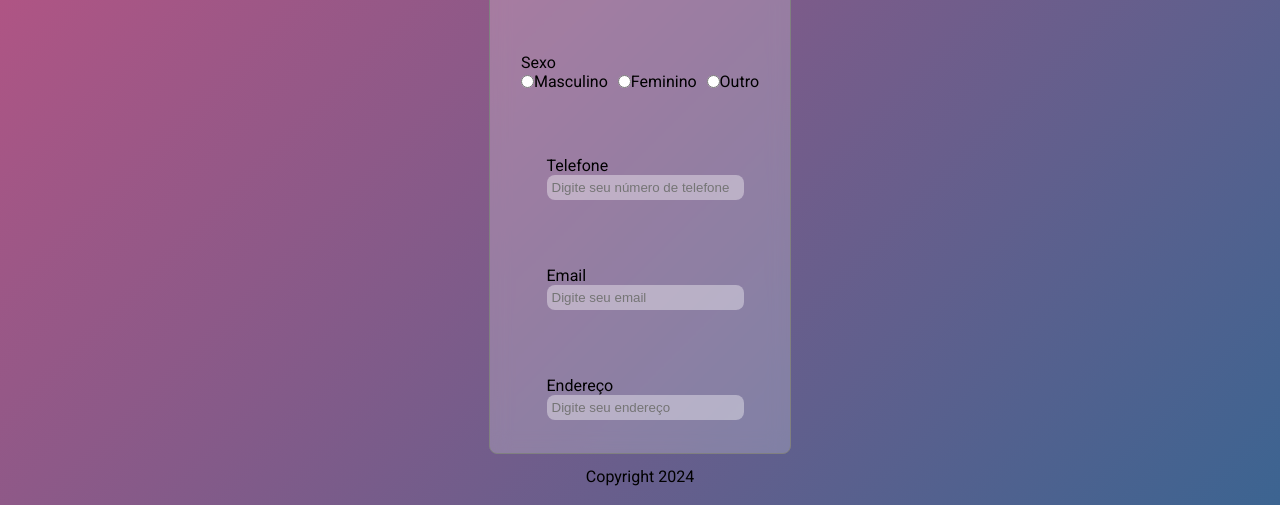
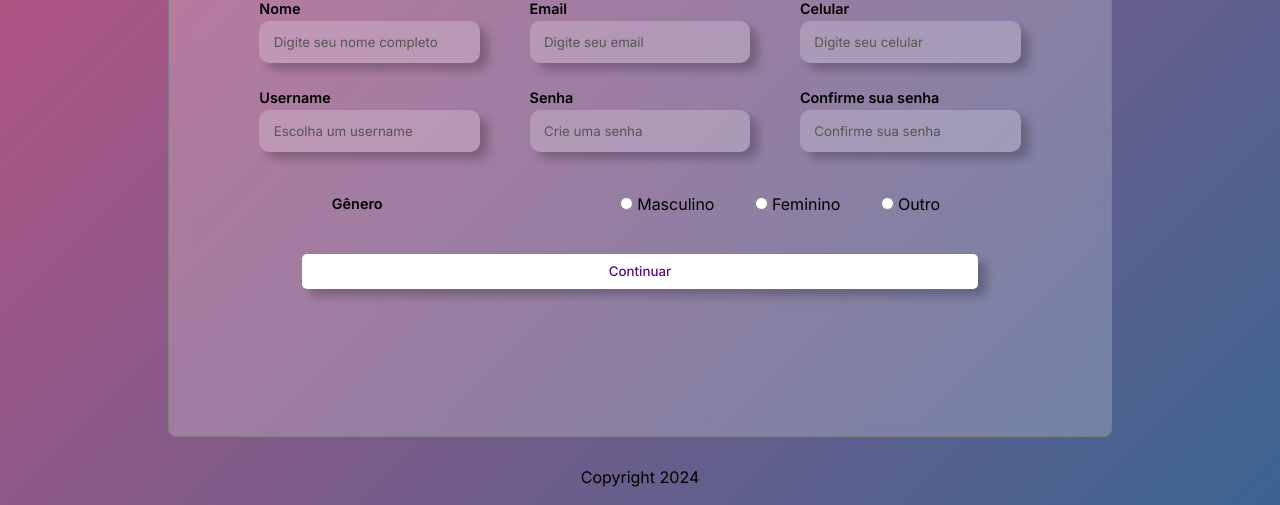
Before and after one commit to lucasolv/pratica-presencial-1e2, a plain HTML site: page cadastro.html in a window 1280 px wide. Shown: the part 295-800 px from the top of the page. Drawn offline with Linux system fonts and the light colour scheme.

Commit message:
Definindo HTML e CSS da página de cadastro

```diff
--- a/cadastro.html
+++ b/cadastro.html
@@ -18,42 +18,55 @@
     </header>
     <main>
         <form>
-            <div class="containerInput">
-                <label for="">Nome Completo</label>
-                <input class="inputs" type="text" placeholder="Digite seu nome">
+            <h1 id="titleForm">Cadastre-se</h1>
+            <div class="inputGroup">
+                <div class="inputBox">
+                    <label for="name">Nome</label>
+                    <input type="text" id="name" name="name" placeholder="Digite seu nome completo" required>
+                </div>
+                <div class="inputBox">
+                    <label for="email">Email</label>
+                    <input type="email" id="email" name="email" placeholder="Digite seu email" required>
+                </div>
+                <div class="inputBox">
+                    <label for="celular">Celular</label>
+                    <input type="tel" id="celular" name="celular" placeholder="Digite seu celular" required>
+                </div>
+                <div class="inputBox">
+                    <label for="username">Username</label>
+                    <input type="text" id="username" name="username" placeholder="Escolha um username" required>
+                </div>
+                <div class="inputBox">
+                    <label for="password">Senha</label>
+                    <input type="password" id="password" name="password" placeholder="Crie uma senha" required>
+                </div>
+                <div class="inputBox">
+                    <label for="confirmPassword">Confirme sua senha</label>
+                    <input type="password" id="confirmPassword" name="confirmPassword" placeholder="Confirme sua senha" required>
+                </div>
             </div>
-            <div class="containerInput">
-                <label for="">Data de nascimento</label>
-                <input class="inputs" type="date" placeholder="Digite sua idade">
-            </div>
-            <div class="containerInput inputSexo" id="tituloSexo">
-                <label id="tituloLabel">Sexo</label>
-                <div class="containerInput inputSexo" >
-                    <div id="containerMasculino" class="containerSexos">
-                        <input type="radio" id="masculino" name="sexo" value="masculino">
-                        <label for="masculino">Masculino</label>
+            <div class="genderInputs">
+                <div class="genderTitle">
+                    <h6>Gênero</h6>
+                </div>
+                <div class="genderGroup">
+                    <div class="genderInput">
+                        <input type="radio" name="male" id="male">
+                        <label for="male">Masculino</label>
                     </div>
-                    <div id="containerFeminino" class="containerSexos">
-                        <input type="radio" id="feminino" name="sexo" value="feminino">
-                        <label for="feminino">Feminino</label>
+                    <div class="genderInput">
+                        <input type="radio" name="female" id="female">
+                        <label for="female">Feminino</label>
                     </div>
-                    <div id="containerOutro" class="containerSexos">
-                        <input type="radio" id="outro" name="sexo" value="outro">
-                        <label for="outro">Outro</label>
+                    <div class="genderInput">
+                        <input type="radio" name="others" id="others">
+                        <label for="others">Outro</label>
                     </div>
                 </div>
+                </div>
             </div>
-            <div class="containerInput">
-                <label for="">Telefone</label>
-                <input class="inputs" type="tel" placeholder="Digite seu número de telefone">
-            </div>
-            <div class="containerInput">
-                <label for="">Email</label>
-                <input class="inputs" type="email" placeholder="Digite seu email">
-            </div>
-            <div class="containerInput">
-                <label for="">Endereço</label>
-                <input class="inputs" type="text" placeholder="Digite seu endereço">
+            <div class="continueButton">
+                <button><a href="./usuarios.html">Continuar</a></button>
             </div>
         </form>
     </main>
--- a/style.css
+++ b/style.css
@@ -1,4 +1,5 @@
 @import url('https://fonts.googleapis.com/css2?family=Roboto:ital,wght@0,100;0,300;0,400;0,500;0,700;0,900;1,100;1,300;1,400;1,500;1,700;1,900&display=swap');
+@import url('https://fonts.googleapis.com/css2?family=Inter:wght@100..900&display=swap');
 
 html{
     height: 100%;
@@ -7,15 +8,18 @@ html{
 *{
     padding: 0;
     margin: 0;
+    box-sizing: border-box;
+    font-family: "Inter", sans-serif;
 }
 
 body{
     display: flex;
     flex-direction: column;
     margin: auto;
-    height: 100%;
+    height: 100vh;
+    width: 100%;
     background-image: linear-gradient(135deg,#c25282,#3c6491);
-    font-family: "Roboto", sans-serif;
+
 }
 
 header{
@@ -70,47 +74,134 @@ nav ul li a:hover{
 form{
     display: flex;
     flex-direction: column;
-    justify-content: space-around;
+    justify-content: center;
     align-items: center;
     border: 1px solid gray;
     background: rgba(255, 255, 255, 0.211);
     backdrop-filter: blur(10px);
     border-radius: 8px;
-    height: 100%;
-    max-width: 450px;
-    min-width: 300px;
+    height: 80vh;
+    width: 80%;
     flex-wrap: wrap;
+    padding: 0 3rem;
 }
 
-.containerInput{
+.inputGroup{
+    display: flex;
+    flex-wrap: wrap;
+    justify-content: space-between;
+    padding: 1rem 0;
+    width: 90%;
+}
+
+.inputBox{
     display: flex;
     flex-direction: column;
+    margin-bottom: 1.3rem;
 }
 
-.inputSexo{
-    flex-direction: row;
+.inputBox input{
+    margin: 0.3rem 0;
+    padding: 0.8rem 0.9rem;
+    border: none;
+    border-radius: 10px;
+    background: rgba(255, 255, 255, 0.211);
+    box-shadow:  8px 7px 10px #0000003b;
 }
 
-.containerSexos{
-    display: flex;
-    padding: 0 5px
+.inputBox input:hover{
+    background: rgba(255, 255, 255, 0.401);
 }
 
-#tituloLabel{
-    padding: 0 5px
+.inputBox input:focus{
+    outline: none;
+    background: rgba(255, 255, 255, 0.401);
 }
 
-#tituloSexo{
-    display: block;
+.inputBox label,
+.genderTitle h6{
+    font-size: 0.9rem;
+    font-weight: 600;
 }
 
-input{
+.inputBox input::placeholder{
+    color: rgb(86, 86, 86);
+}
+
+.genderGroup{
+    display: flex;
+    justify-content: space-between;
+    padding: 0 0.5rem;
+    width: 42vh;
+}
+
+.genderInputs{
+    display: flex;
+    align-items: center;
+    justify-content: space-around;
     width: 100%;
 }
 
-.inputs{
-    border-radius: 8px;
+.genderInput{
+    display: flex;
+    align-items: center;
+}
+
+.genderInput input{
+    margin-right: 0.25rem;
+}
+
+.continueButton{
+    width: 80%;
+}
+
+.continueButton button{
+    width: 100%;
+    margin-top: 2.5rem;
     border: none;
-    padding: 5px;
-    background: rgba(255, 255, 255, 0.385);
+    padding: 0.62rem;
+    border-radius: 5px;
+    cursor: pointer;
+    background-color: white;
+    box-shadow:  8px 7px 10px #0000003b;
 }
+
+.continueButton button:hover{
+    background-color: #5d0b7d;
+    >a{
+        color: white;
+    }
+}
+
+.continueButton button a{
+    text-decoration: none;
+    font-weight: 500;
+    color: #5d0b7d;
+}
+
+@media screen and (max-width: 800px){
+    form{
+        width: 90%;
+        height: auto;
+    }
+
+    #titleForm{
+        padding-bottom: 1rem;
+    }
+
+    .inputGroup{
+        flex-direction: column;
+        overflow-y: scroll;
+        flex-wrap: nowrap;
+        max-height: 15rem;
+        padding-bottom: 0;
+        padding-right: 1rem;
+        padding-left: 1rem;
+        scrollbar-color: rgba(0, 0, 0, 0.345) transparent;
+    }
+
+    .genderInputs{
+        padding-top: 1.5rem;
+    }
+
+}
```
